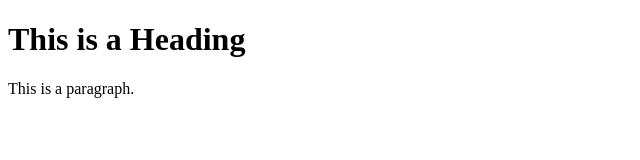
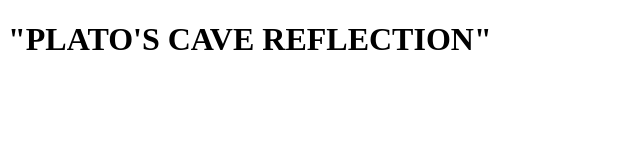
Before and after one commit to mich2296/Michelle-Gomez, a plain HTML site: page readings.html in a window 1280 px wide. Shown: the whole page, without its empty margins (0-640 px from the left). Drawn offline with Linux system fonts and the light colour scheme.

Commit message:
Update readings.html

```diff
--- a/readings.html
+++ b/readings.html
@@ -4,7 +4,7 @@
 <title>Readings</title>
 </head>
 <body>
-<h1>This is a Heading</h1>
-<p>This is a paragraph.</p>
+<h1>"PLATO'S CAVE REFLECTION"</h1>
+<p></p>
 </body>
 </html>
```
